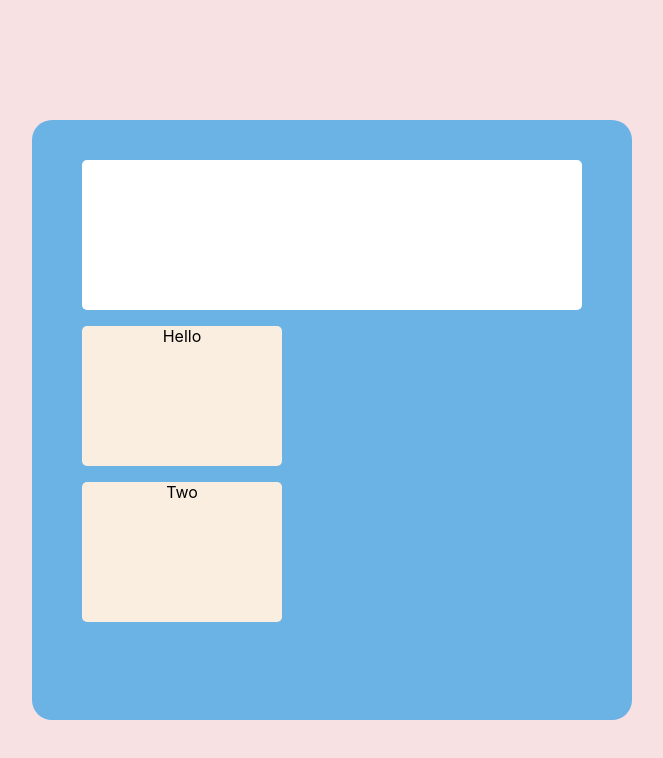
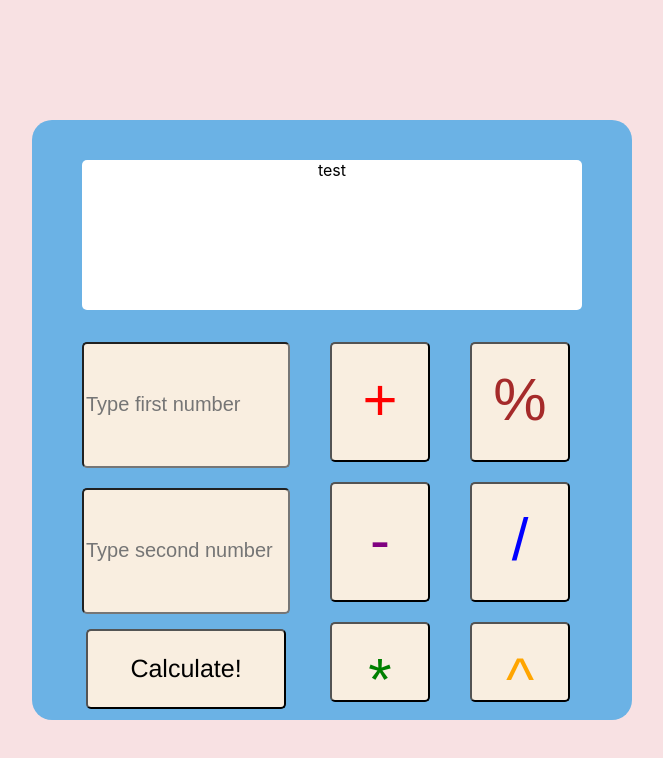
Before and after one commit to DariaMoryakova/calculator-app, a React app: page / in a window 1280 px wide. Shown: the whole page, without its empty margins (308-971 px from the left). Built offline with nearby package versions, Linux system fonts and the light colour scheme.

Commit message:
added basic react components,created calculated UI

```diff
--- a/src/components/Calculator/Calculator.css
+++ b/src/components/Calculator/Calculator.css
@@ -1,13 +1,27 @@
 .calculatorContainer {
     display: flex;
     align-items: center;
-    justify-content: center
+    justify-content: center;
 }
 .Calculator {
     margin-top:120px;
     width:600px;
     height:600px;
     background-color: #6BB2E5;
-    /* display: flex;  */
     border-radius: 20px;
+    display: flex;
+    flex-wrap: wrap;
 }
+.operationsContainer {
+    display:flex;
+    flex-wrap:wrap;
+    flex-direction: column;
+    justify-content: flex-start;
+}
+.lastTwo {
+    height:80px;
+}
+.OperationSize {
+    width:100px;
+    height:120px;
+}
--- a/src/components/Calculator/Calculator.js
+++ b/src/components/Calculator/Calculator.js
@@ -3,16 +3,34 @@ import './Calculator.css';
 import Result from '../Result/Result';
 import InputOne from '../InputOne/InputOne';
 import InputTwo from '../InputTwo/InputTwo';
+import ComputeButton from '../ComputeButton/ComputeButton';
+import Operation from '../Operation/Operation';
+
+
+
 
 const Calculator = () => {
 
     return(
-        <div class="calculatorContainer">
-            <div class="Calculator">
-                <p>  </p>
-                <Result> </Result>
-                <InputOne/>
-                <InputTwo/>
+        <div className="calculatorContainer">
+            <div className="Calculator">
+            <Result test1="test"> </Result>
+                 <div className="first">
+                    <InputOne value="Type first number" />
+                    <InputTwo value="Type second number" />
+                    <ComputeButton/>
+                </div>
+                <div className="operationsContainer">
+                    <Operation click={() => this.addition()} choice="Operation addition height1" operation="+" />
+                    <Operation click={() => this.substruct()} choice="Operation substruct height1" operation="-" />
+                    <Operation click={() => this.multiplication()} choice="Operation multiplication height2" operation="*" />
+                </div>
+                <div className="operationsContainer">
+                    <Operation  click={() => this.mod()} choice="Operation mod height1" operation="%"  />
+                    <Operation  click={() => this.exp()} choice="Operation division height1" operation="/"  />
+                    <Operation  click={() => this.exp()} choice="Operation exp height2" operation="^" />
+                </div>
+
             </div>
         </div>
     )
--- /dev/null
+++ b/src/components/ComputeButton/ComputeButton.css
@@ -0,0 +1,11 @@
+.ComputeButton {
+    width:200px;
+    height:80px;
+    margin-left:50px;
+    margin-top:15px;
+    background-color:#F9EEE0;
+    border-radius: 5px;
+    text-align: center;
+    font-family: 'Raleway', Helvetica, sans-serif;
+    font-size:25px;
+}
--- /dev/null
+++ b/src/components/ComputeButton/ComputeButton.js
@@ -0,0 +1,12 @@
+import React from 'react';
+import './ComputeButton.css';
+
+const ComputeButton = () =>{
+    return(
+        <button type="button" className="ComputeButton">
+            Calculate!
+        </button>
+    )
+}
+
+export default ComputeButton;
--- a/src/components/InputOne/InputOne.css
+++ b/src/components/InputOne/InputOne.css
@@ -1,8 +1,9 @@
 .InputOne {
     width:200px;
-    height:140px;
+    height:120px;
     margin-left:50px;
     background-color:#F9EEE0;
     border-radius: 5px;
-    margin-top:10px;
+    margin-top:20px;
+    font-size:20px;
 }
--- a/src/components/InputOne/InputOne.js
+++ b/src/components/InputOne/InputOne.js
@@ -1,10 +1,11 @@
 import React from 'react';
 import './InputOne.css';
 
-const InputOne = () =>{
+const InputOne = (props) =>{
     return(
-        <div className="InputOne">
-            <p> Hello </p>
+        <div className="form-group" id="calculator-form" method="GET" >
+           <label >  </label>
+            <input className="InputOne" placeholder="Type first number" />
         </div>
     )
 }
--- a/src/components/InputTwo/InputTwo.css
+++ b/src/components/InputTwo/InputTwo.css
@@ -1,8 +1,8 @@
 .InputTwo {
     width:200px;
-    height:140px;
+    height:120px;
     margin-left:50px;
-    margin-top:10px;
+    margin-top:20px;
     background-color:#F9EEE0;
     border-radius: 5px;
 }
--- a/src/components/InputTwo/InputTwo.js
+++ b/src/components/InputTwo/InputTwo.js
@@ -1,11 +1,13 @@
 import React from 'react';
 import './InputTwo.css';
 
-const InputTwo = () =>{
+const InputTwo = (props) =>{
     return(
-        <div className="InputTwo">
-            <p> Two </p>
+        <div className="form-group" id="calculator-form" method="GET" >
+                <label >  </label>
+                <input className="InputOne" placeholder="Type second number"/>
         </div>
+
     )
 }
 
--- /dev/null
+++ b/src/components/Operation/Operation.css
@@ -0,0 +1,37 @@
+.Operation {
+    background-color:#F9EEE0;
+    border-radius: 5px;
+    margin-top:20px;
+    margin-left:40px;
+    width:100px;
+    /* height: 120px; */
+    font-size:60px;
+    text-align: center;
+}
+.height1 {
+    height: 120px;
+}
+.height2 {
+    height:80px;
+}
+.operationText {
+    margin-top:-40px;
+}
+.addition {
+    color:red;
+}
+.division {
+    color:blue;
+}
+.multiplication {
+    color:green;
+}
+.substruct {
+    color:purple;
+}
+.exp {
+    color:orange;
+}
+.mod {
+    color:brown;
+}
--- /dev/null
+++ b/src/components/Operation/Operation.js
@@ -0,0 +1,16 @@
+import React from 'react';
+import './Operation.css';
+
+const Operation = (props) => {
+
+    return(
+
+        <button type="button" className={props.choice} >
+           <div className="operationText">
+                <p> {props.operation} </p>
+            </div>
+        </button>
+    )
+}
+
+export default Operation;
--- a/src/components/Result/Result.js
+++ b/src/components/Result/Result.js
@@ -1,11 +1,11 @@
 import React from 'react';
 import './Result.css';
 
-const Result = () => {
+const Result = (props) => {
     return (
         <div  className="resultContainer">
             <div className="Result">
-                {/* <p>  Hello </p> */}
+                <p> {props.test1} </p>
             </div>
         </div>
     )
--- a/src/containers/App.js
+++ b/src/containers/App.js
@@ -5,13 +5,22 @@ import Result from '../components/Result/Result';
 
 class App extends Component {
   constructor() {
-    super()
+    super();
+    this.addition = this.addition.bind(this);
     this.state = {
-        userInput1: 'one',
-        userInput2:"two",
-        result:"result"
+        userInput1: 'testOne',
+        userInput2:"testTwo",
+        result:"TestThree"
       }
 }
+
+addition = () => {
+  this.setState({
+          result: "addition test"
+      })
+      console.log("working! working!")
+}
+
   render() {
 
   return (
```
Also changed, not shown: src/components/Result/Result.css (line endings or trailing spaces).
